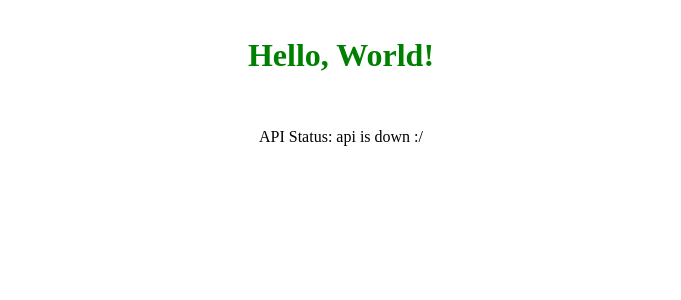
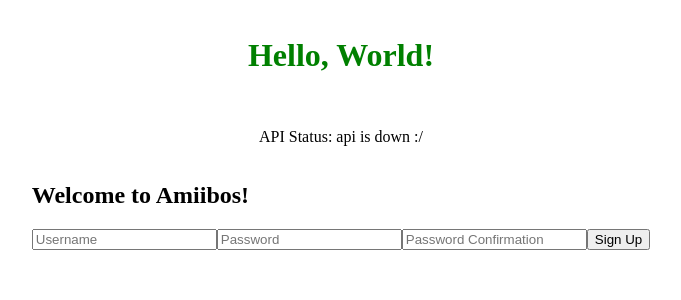
Before and after one commit to mcdugal19/AmiiBay, a React (Create React App) app: page /register in a window 1280 px wide. Shown: the top 300 px of the page, without its empty margins (299-980 px from the left). Built offline with nearby package versions, Linux system fonts and the light colour scheme; no server answers.

Commit message:
added Login and Register

```diff
--- a/src/axios-services/index.js
+++ b/src/axios-services/index.js
@@ -7,16 +7,6 @@ import axios from "axios";
 // for example, if we need to display a list of users
 // we'd probably want to define a getUsers service like this:
 
-/*
-  export async function getUsers() {
-    try {
-      const { data: users } = await axios.get('/api/users')
-      return users;
-    } catch(err) {
-      console.error(err)
-    }
-  }
-*/
 // PRODUCTS
 export async function fetchAllProducts() {
   try {
@@ -43,6 +33,42 @@ export async function getMe() {
     const data = response.json();
     return data
   } catch (error) {
-
+    console.error(error);
   }
 }
+
+export async function loginUser( username, password ) {
+  try {
+    const response = await fetch("api/users/login", {
+      method: "POST",
+      headers: { "Content-Type" : "application/json"},
+      body: JSON.stringify({
+        username,
+        password
+      }),
+    });
+
+    const data = await response.json();
+    return data;
+  } catch (error) {
+    throw err;
+  }
+}
+
+export async function registerUser( username, password ) {
+  try {
+    const response = await fetch("api/users/register", {
+      method: "POST",
+      headers: { "Content-Type" : "application/json"},
+      body: JSON.stringify({
+        username,
+        password
+      }),
+    });
+
+    const data = await response.json();
+    return data;
+  } catch (error) {
+    throw err;
+  }
+}
--- a/src/components/App.js
+++ b/src/components/App.js
@@ -6,6 +6,7 @@ import { Routes, Route } from "react-router-dom";
 import { getAPIHealth } from "../axios-services";
 import "../style/App.css";
 import { AllProducts } from "./products";
+import { Login, Register } from "./"
 
 const App = () => {
   const [APIHealth, setAPIHealth] = useState("");
@@ -30,6 +31,8 @@ const App = () => {
       <p>API Status: {APIHealth}</p>
       <Routes>
         <Route path="/" element={<AllProducts />} />
+        <Route path="/login" element={<Login />} />
+        <Route path="/register" element={<Register />} />
       </Routes>
     </div>
   );
--- /dev/null
+++ b/src/components/Login.jsx
@@ -0,0 +1,63 @@
+import React, { useState } from "react";
+import { loginUser } from "../axios-services";
+import  useAuth  from "../hooks/useAuth";
+
+const Login = () => {
+  const { setUser, setIsLoggedIn, isLoggedIn } = useAuth();
+  const [username, setUsername] = useState("");
+  const [password, setPassword] = useState("");
+
+  return (
+    <div className="login-page">
+      <h2>Welcome Back</h2>
+      {/* The form below is the form that verifies login credentials */}
+      <div className="form-container">
+        <form
+          onSubmit={async (e) => {
+            e.preventDefault();
+            try {
+              const response = await loginUser(username, password);
+              setUser(response);
+              setIsLoggedIn(true);
+            } catch (error) {
+              console.error(
+                "There was a problem with your login information.",
+                error
+              );
+            }
+          }}
+        >
+          <input
+            type="text"
+            value={username}
+            placeholder="Username"
+            onChange={(e) => {
+              setUsername(e.target.value);
+            }}
+          />
+
+          <input
+            type="password"
+            value={password}
+            placeholder="Password"
+            onChange={(e) => {
+              setPassword(e.target.value);
+            }}
+          />
+          <button type="submit">Log in</button>
+        </form>
+      </div>
+      {/* the below section only displays after a successful user login */}
+      <div
+        className="login-confirmation"
+        style={{
+          display: isLoggedIn ? "block" : "none",
+        }}
+      >
+        <h3>LOGIN SUCCESS!</h3>
+      </div>
+    </div>
+  );
+};
+
+export default Login;
--- /dev/null
+++ b/src/components/Register.jsx
@@ -0,0 +1,85 @@
+import React, { useState } from "react";
+import { registerUser } from "../axios-services";
+import  useAuth  from "../hooks/useAuth";
+const Register = () => {
+    const { setUser, setIsLoggedIn, isLoggedIn } = useAuth();
+    const [ username, setUsername ] = useState("");
+    const [ password, setPassword ] = useState("");
+    const [ confirmationPassword, setConfirmationPassword ] = useState("");
+    const [ passwordError, setPasswordError ] = useState(false);
+
+    return (
+        <div className="register-page">
+        <h2>Welcome to Amiibos!</h2>
+        {/* The form below is the form that verifies login credentials */}
+        <div className="form-container">
+          <form
+            onSubmit={async (e) => {
+              e.preventDefault();
+              try {
+                  if (password === confirmationPassword){
+                    const response = await registerUser(username, password);
+                    setUser(response);
+                    setIsLoggedIn(true);
+                  } else {
+                      setPasswordError(true);
+                  }
+
+              } catch (error) {
+                console.error(
+                  "There was a problem with your registration information.",
+                  error
+                );
+              }
+            }}
+          >
+            <input
+              type="text"
+              value={username}
+              placeholder="Username"
+              onChange={(e) => {
+                setUsername(e.target.value);
+              }}
+            />
+
+            <input
+              type="password"
+              value={password}
+              placeholder="Password"
+              onChange={(e) => {
+                setPassword(e.target.value);
+              }}
+            />
+            <input
+              type="password"
+              value={confirmationPassword}
+              placeholder="Password Confirmation"
+              onChange={(e) => {
+                setConfirmationPassword(e.target.value);
+              }}
+            />
+            <button type="submit">Sign Up</button>
+          </form>
+        </div>
+        {/* the below section only displays after a successful user login */}
+        <div
+          className="login-confirmation"
+          style={{
+            display: passwordError ? "block" : "none",
+          }}
+        >
+          <h3>PASSWORDS DO NOT MATCH!</h3>
+        </div>
+        <div
+          className="login-confirmation"
+          style={{
+            display: isLoggedIn ? "block" : "none",
+          }}
+        >
+          <h3>REGISTRATION COMPLETE!</h3>
+        </div>
+      </div>
+    );
+}
+
+export default Register;
--- a/src/components/index.js
+++ b/src/components/index.js
@@ -1 +1,3 @@
+export { default as Login } from './Login';
 export { default as App } from './App';
+export { default as Register } from './Register';
```
